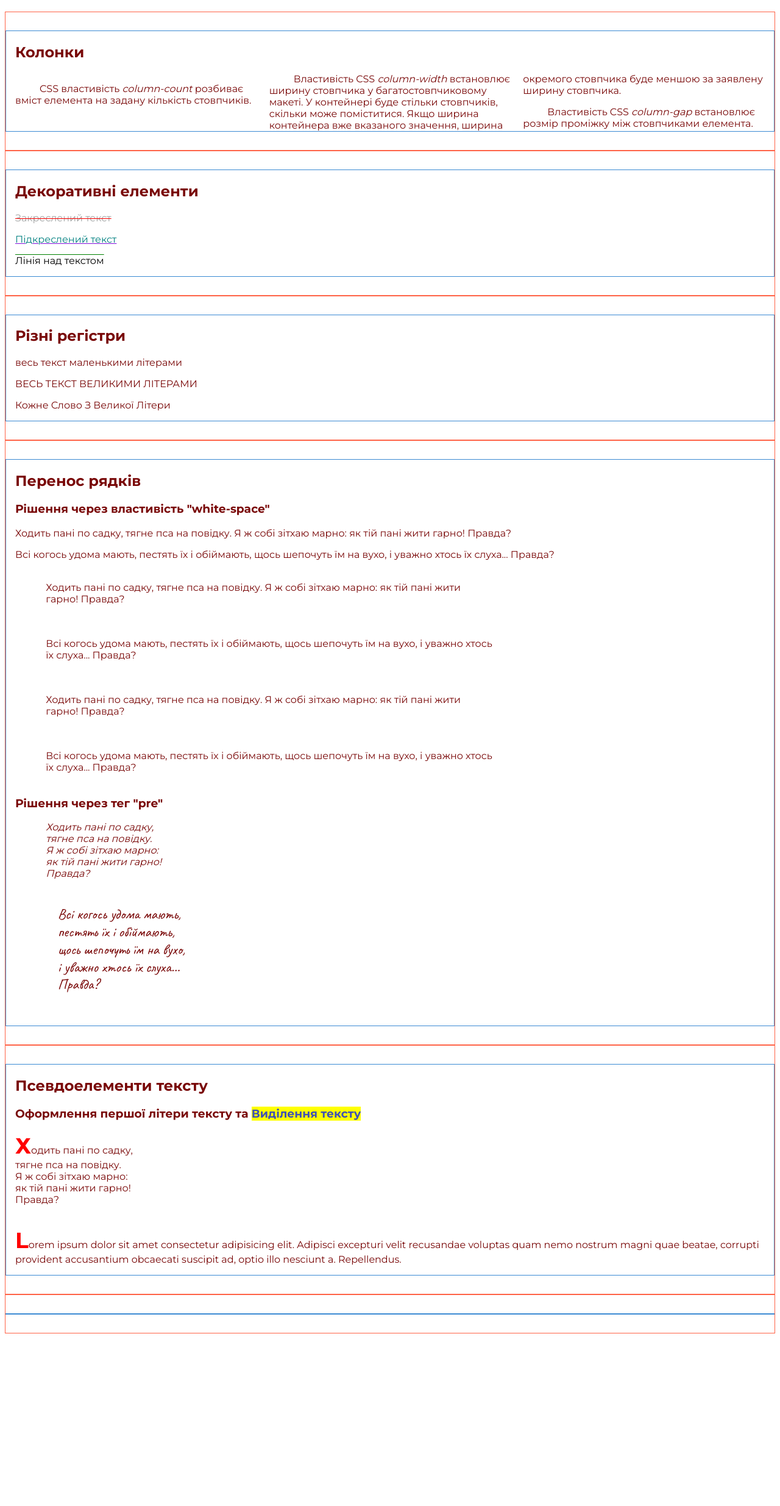
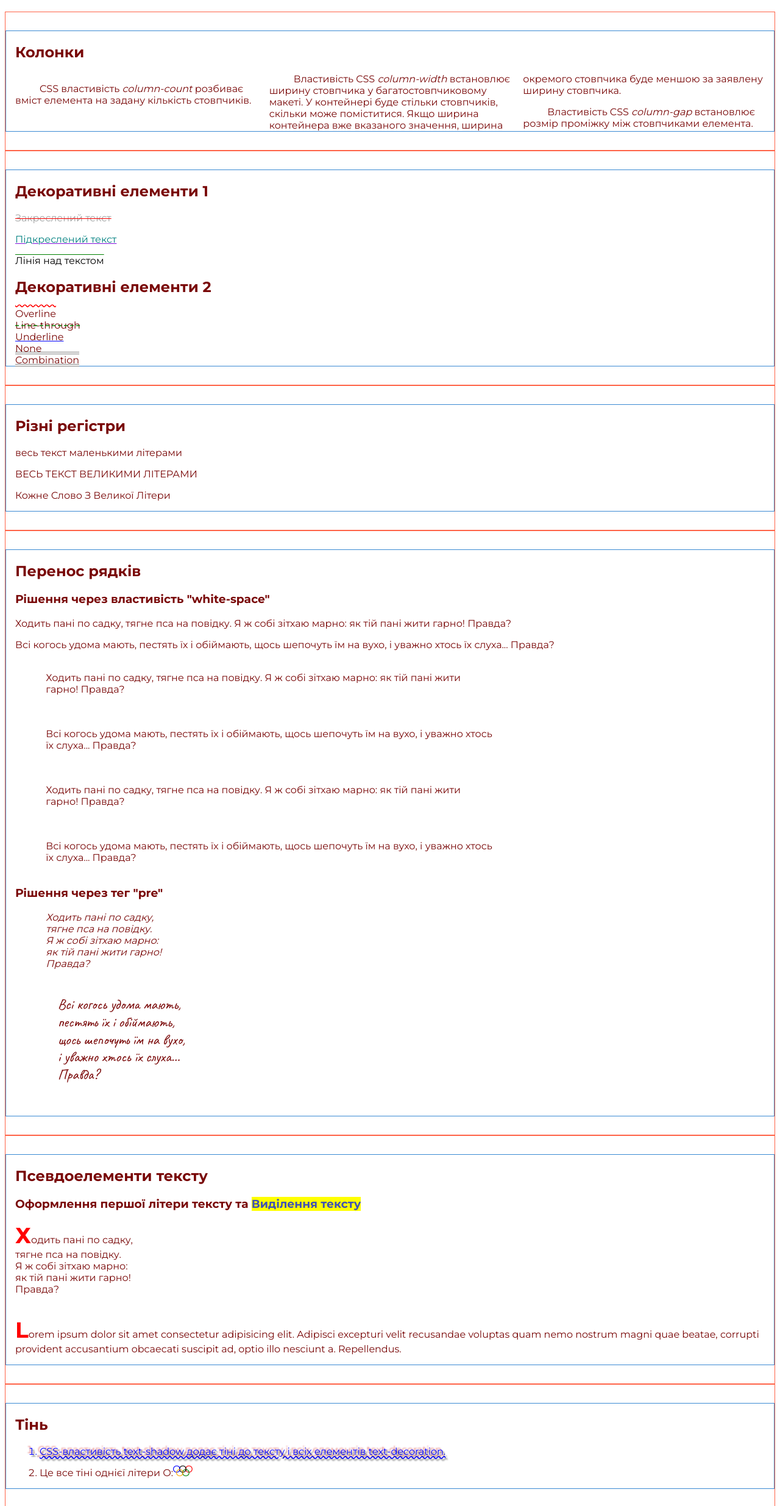
Before and after one commit to Viktor-Shadura/mockup, a plain HTML site: page text.html in a window 1280 px wide. Shown: the part 90-2560 px from the top of the page at 61% size. Before the commit the page ends 2285 px from the top, so only its background shows below. Drawn offline with Linux system fonts and the light colour scheme.

Commit message:
Автоперевірка робота з текстом

```diff
--- a/css/styles.css
+++ b/css/styles.css
@@ -226,7 +226,7 @@ code {
   column-gap: 20px;
 }
 
-/* Декоративні елементи */
+/* Декоративні елементи 1 */
 
 .text-line-through {
   color: rgba(100, 100, 100, 0.6);
@@ -244,6 +244,23 @@ code {
   color: black;
 
   text-decoration: green overline 1px;
+}
+
+/* Декоративні елементи 2 */
+.up {
+  text-decoration: overline wavy red;
+}
+.through {
+  text-decoration: line-through dashed green;
+}
+.down {
+  text-decoration: underline solid blue;
+}
+.no {
+  text-decoration: none;
+}
+.combi {
+  text-decoration: underline overline double grey;
 }
 
 /* Регістри */
@@ -312,6 +329,21 @@ code {
   background-color: yellow;
 }
 
+/* ТІНЬ */
+
+.one {
+  color: blue;
+  text-decoration: underline wavy;
+  margin-bottom: 1rem;
+
+  text-shadow: 3px 3px 2px hsla(0, 0%, 0%, 0.5), -3px -3px 2px hsla(0, 86%, 44%, 0.5);
+}
+
+.rings {
+  color: orange;
+  text-shadow: -5px -6px 0 blue, 5px -6px 0 black, 10px 0 0 green, 15px -6px 0 red;
+}
+
 /* Автоперевірка */
 
 /* TEXT STOP */
--- a/text.html
+++ b/text.html
@@ -57,10 +57,30 @@
       <!-- ДЕКОРАТИВНІ ЕЛЕМЕНТИ -->
       <section class="section">
         <div class="container">
-          <h2>Декоративні елементи</h2>
-          <p class="text-line-through">Закреслений текст</p>
-          <p class="text-underline">Підкреслений текст</p>
-          <p class="text-overline">Лінія над текстом</p>
+          <div>
+            <h2>Декоративні елементи 1</h2>
+            <p class="text-line-through">Закреслений текст</p>
+            <p class="text-underline">Підкреслений текст</p>
+            <p class="text-overline">Лінія над текстом</p>
+          </div>
+          <div>
+            <h2>Декоративні елементи 2</h2>
+            <div class="up" data-line="overline" data-style="wavy" data-color="red">
+              <span>Overline</span>
+            </div>
+            <div class="through" data-line="line-through" data-style="dashed" data-color="green">
+              <span>Line-through</span>
+            </div>
+            <div class="down" data-line="underline" data-style="solid" data-color="blue">
+              <span>Underline</span>
+            </div>
+            <div class="no" data-line="none">
+              <span>None</span>
+            </div>
+            <div class="combi" data-line="underline overline" data-style="double" data-color="grey">
+              <span>Combination</span>
+            </div>
+          </div>
         </div>
       </section>
 
@@ -149,6 +169,28 @@
         </div>
       </section>
 
+      <!-- ПСЕВДОЕЛЕМЕНТИ ТЕКСТУ -->
+      <section class="section">
+        <div class="container">
+          <h2>Тінь</h2>
+          <ol>
+            <li
+              class="one"
+              data-x="3px"
+              data-y="3px"
+              data-blur="2px"
+              data-color="hsla(0, 0%, 0%, .5)"
+            >
+              CSS-властивість text-shadow додає тіні до тексту і всіх елементів text-decoration.
+            </li>
+            <li>
+              Це все тіні однієї літери О:
+              <span class="rings" data-colors="blue black green red">O</span>
+            </li>
+          </ol>
+        </div>
+      </section>
+
       <!-- АВТОПЕРЕВІРКА -->
 
       <section class="section">
```
